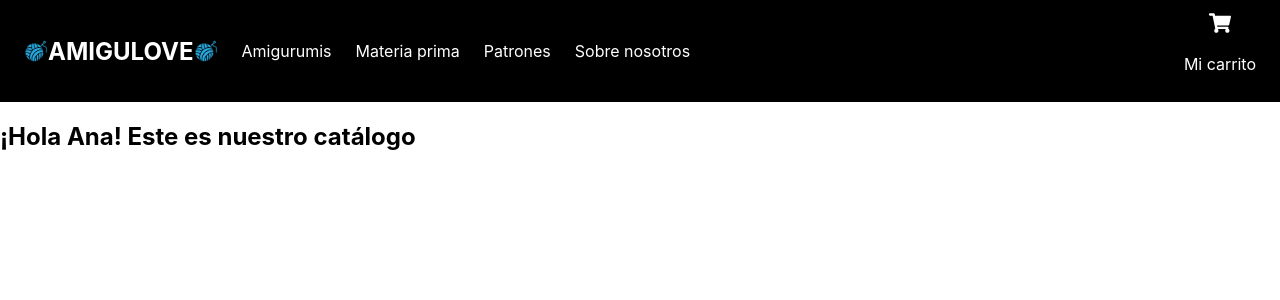
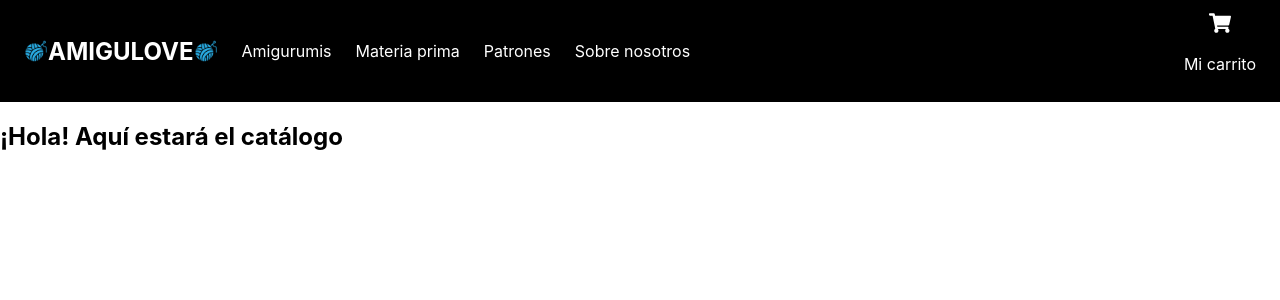
Before and after one commit to analucia8/CreaTuLanding-GarayGodoy, a React (Create React App) app: page / in a window 1280 px wide. Shown: the top 300 px of the page. Built offline with nearby package versions, Linux system fonts and the light colour scheme.

Commit message:
CreaTuLanding+Garay

```diff
--- a/src/App.js
+++ b/src/App.js
@@ -7,7 +7,7 @@ function App() {
   return (
     <>
       <NavBar />
-      <Contenedor saludo="¡Hola Ana! Este es nuestro catálogo" />
+      <Contenedor saludo="¡Hola! Aquí estará el catálogo" />
     </>
   );
 }
```
